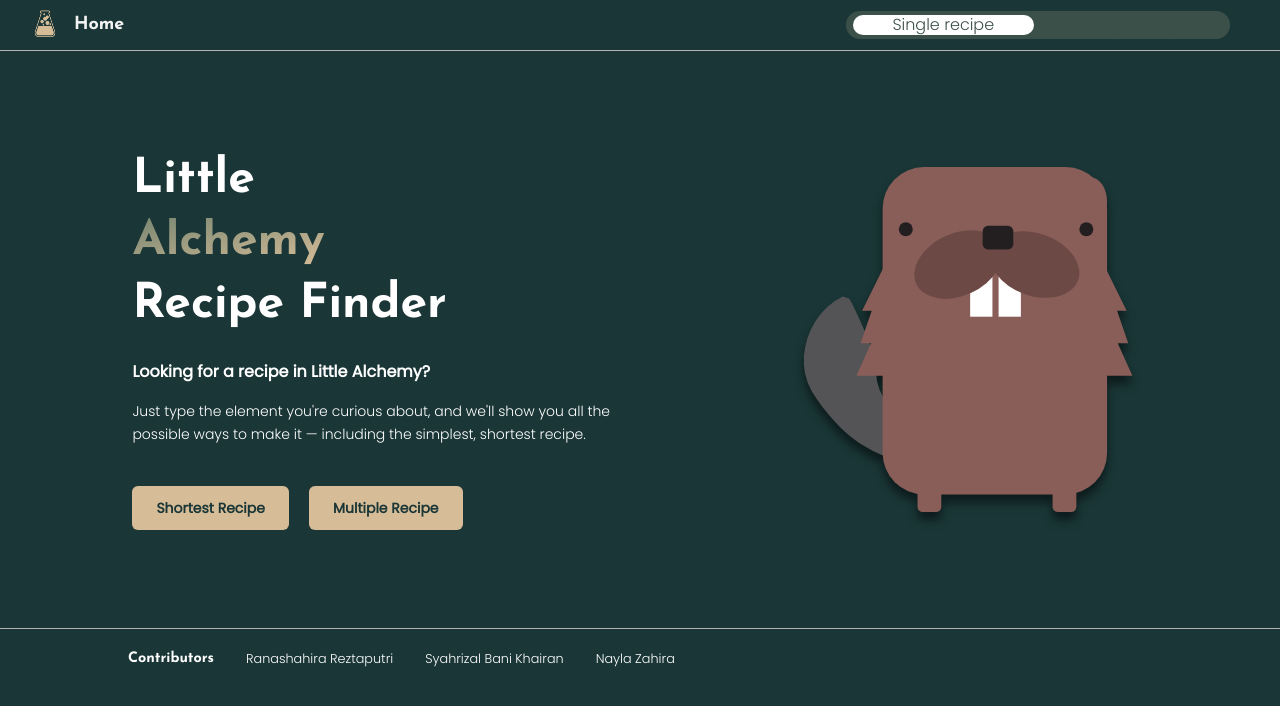
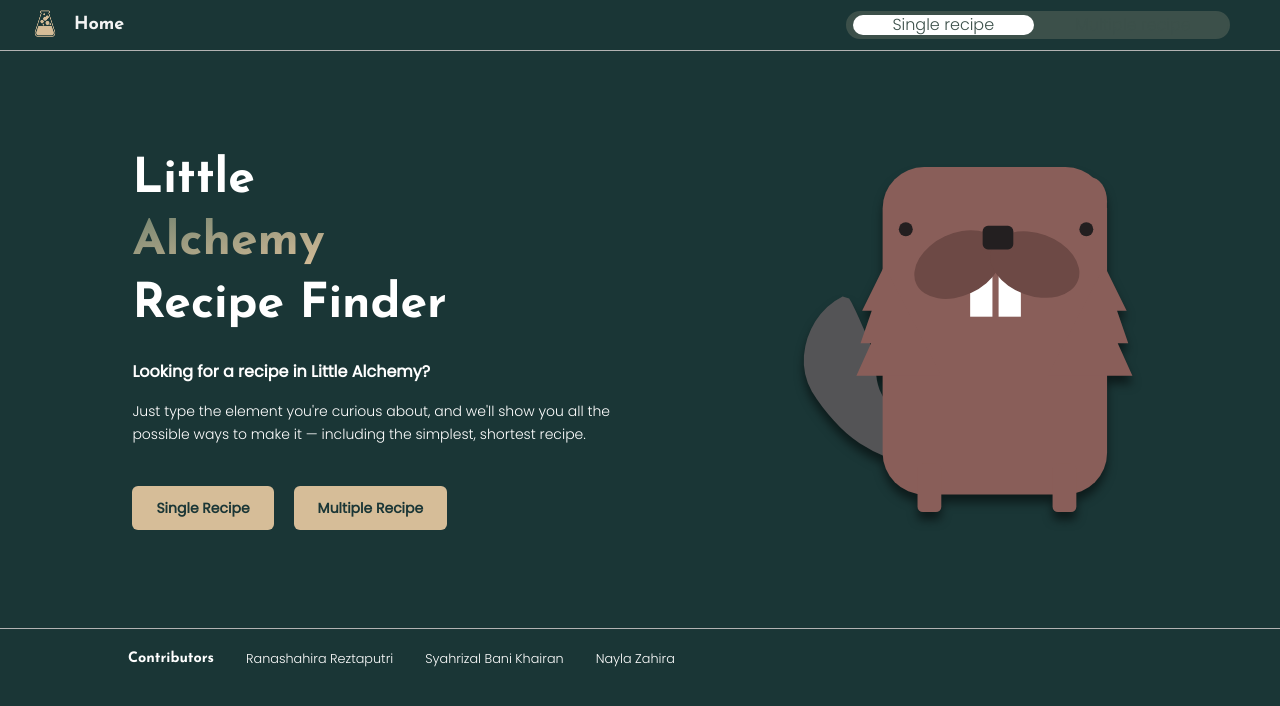
Before and after one commit to naylzhra/Tubes2_FullRustAlchemist, a Next.js app in the folder frontend/: page / in a window 1280 px wide. Shown: the top 706 px of the page. Built offline with nearby package versions, Linux system fonts and the light colour scheme.

Commit message:
fix: change display name to single recipe

```diff
--- a/frontend/app/page.tsx
+++ b/frontend/app/page.tsx
@@ -39,7 +39,7 @@
             <button
               onClick={() => Router.push("/single-recipe")}
               className="py-3 px-6 bg-[#D6BD98] rounded-md text-sm font-semibold text-[#1A3636] transition duration-300 hover:scale-105 hover:shadow-[0_0_1rem_rgba(214,189,152,0.25)]">
-              Shortest Recipe
+              Single Recipe
             </button>
             <button
               onClick={() => Router.push("/multiple-recipe")}
```
